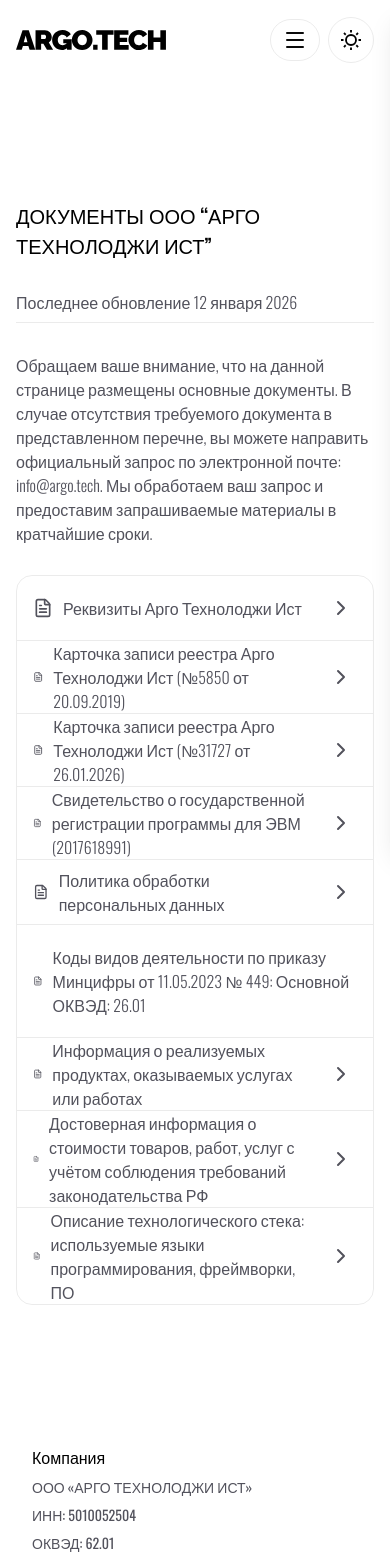
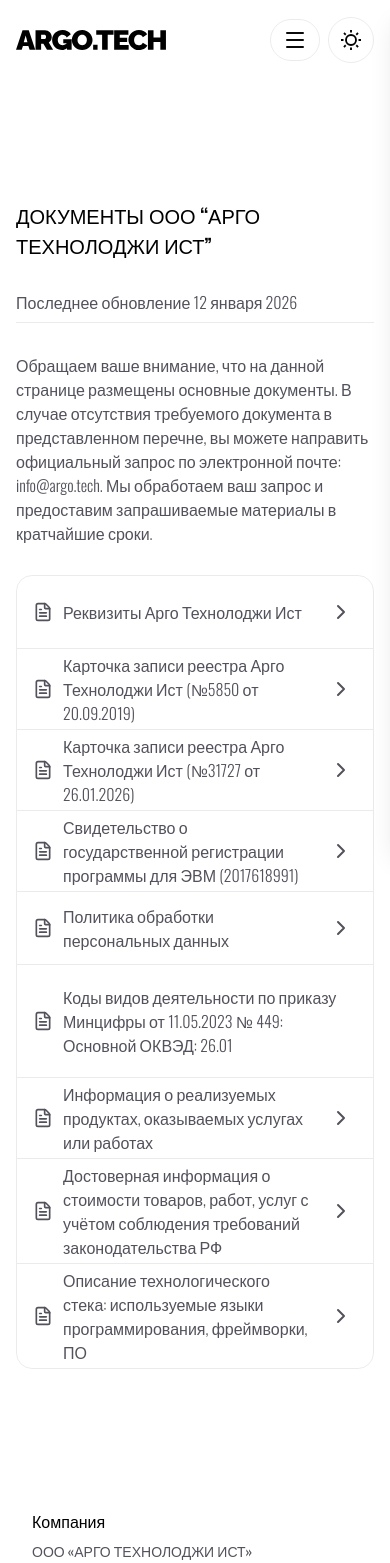
Before and after one commit to Slawone/argo-web, a Next.js app: page /documents in a window 390 px wide. Shown: the top 1563 px of the page. Built offline with nearby package versions, Linux system fonts and the light colour scheme.

Commit message:
Fixed module

```diff
--- a/src/app/documents/page.jsx
+++ b/src/app/documents/page.jsx
@@ -21,9 +21,9 @@ export default function DocumentsPage() {
         </p>
 
         <ul className="border border-black/8 dark:border-white/14 rounded-2xl">
-          <li className="flex items-center justify-between text-color font-light pl-4 border-b border-b-black/8 dark:border-b-white/14">
+          <li className="flex items-center justify-between text-color font-light pl-4 border-b border-b-black/8 dark:border-b-white/14 py-1 md:py-0">
             <span className="flex items-center gap-2.5">
-              <FileText width={20} height={20} />
+              <FileText width={20} height={20} className="shrink-0" />
               Реквизиты Арго Технолоджи Ист
             </span>
             <a
@@ -35,9 +35,9 @@ export default function DocumentsPage() {
               <ChevronRight />
             </a>
           </li>
-          <li className="flex items-center justify-between text-color font-light pl-4 border-b border-b-black/8 dark:border-b-white/14">
+          <li className="flex items-center justify-between text-color font-light pl-4 border-b border-b-black/8 dark:border-b-white/14 py-1 md:py-0">
             <span className="flex items-center gap-2.5">
-              <FileText width={20} height={20} />
+              <FileText width={20} height={20} className="shrink-0" />
               Карточка записи реестра Арго Технолоджи Ист (№5850 от 20.09.2019)
             </span>
             <a
@@ -49,9 +49,9 @@ export default function DocumentsPage() {
               <ChevronRight />
             </a>
           </li>
-          <li className="flex items-center justify-between text-color font-light pl-4 border-b border-b-black/8 dark:border-b-white/14">
+          <li className="flex items-center justify-between text-color font-light pl-4 border-b border-b-black/8 dark:border-b-white/14 py-1 md:py-0">
             <span className="flex items-center gap-2.5">
-              <FileText width={20} height={20} />
+              <FileText width={20} height={20} className="shrink-0" />
               Карточка записи реестра Арго Технолоджи Ист (№31727 от 26.01.2026)
             </span>
             <a
@@ -63,9 +63,9 @@ export default function DocumentsPage() {
               <ChevronRight />
             </a>
           </li>
-          <li className="flex items-center justify-between text-color font-light pl-4 border-b border-b-black/8 dark:border-b-white/14">
+          <li className="flex items-center justify-between text-color font-light pl-4 border-b border-b-black/8 dark:border-b-white/14 py-1 md:py-0">
             <span className="flex items-center gap-2.5">
-              <FileText width={20} height={20} />
+              <FileText width={20} height={20} className="shrink-0" />
               Свидетельство о государственной регистрации программы для ЭВМ
               (2017618991)
             </span>
@@ -78,9 +78,9 @@ export default function DocumentsPage() {
               <ChevronRight />
             </a>
           </li>
-          <li className="flex items-center justify-between text-color font-light pl-4 border-b border-b-black/8 dark:border-b-white/14">
+          <li className="flex items-center justify-between text-color font-light pl-4 border-b border-b-black/8 dark:border-b-white/14 py-1 md:py-0">
             <span className="flex items-center gap-2.5">
-              <FileText width={20} height={20} />
+              <FileText width={20} height={20} className="shrink-0" />
               Политика обработки персональных данных
             </span>
             <a
@@ -92,16 +92,16 @@ export default function DocumentsPage() {
               <ChevronRight />
             </a>
           </li>
-          <li className="flex items-center justify-between text-color font-light pl-4 border-b border-b-black/8 dark:border-b-white/14 py-5">
+          <li className="flex items-center justify-between text-color font-light px-4 border-b border-b-black/8 dark:border-b-white/14 py-5">
             <span className="flex items-center gap-2.5">
-              <FileText width={20} height={20} />
+              <FileText width={20} height={20} className="shrink-0" />
               Коды видов деятельности по приказу Минцифры от 11.05.2023 № 449:
               Основной ОКВЭД: 26.01
             </span>
           </li>
-          <li className="flex items-center justify-between text-color font-light pl-4 border-b border-b-black/8 dark:border-b-white/14">
+          <li className="flex items-center justify-between text-color font-light pl-4 border-b border-b-black/8 dark:border-b-white/14 py-1 md:py-0">
             <span className="flex items-center gap-2.5">
-              <FileText width={20} height={20} />
+              <FileText width={20} height={20} className="shrink-0" />
               Информация о реализуемых продуктах, оказываемых услугах или
               работах
             </span>
@@ -115,9 +115,9 @@ export default function DocumentsPage() {
             </a>
           </li>
 
-          <li className="flex items-center justify-between text-color font-light pl-4 border-b border-b-black/8 dark:border-b-white/14">
+          <li className="flex items-center justify-between text-color font-light pl-4 border-b border-b-black/8 dark:border-b-white/14 py-1 md:py-0">
             <span className="flex items-center gap-2.5">
-              <FileText width={20} height={20} />
+              <FileText width={20} height={20} className="shrink-0" />
               Достоверная информация о стоимости товаров, работ, услуг с учётом
               соблюдения требований законодательства РФ
             </span>
@@ -131,9 +131,9 @@ export default function DocumentsPage() {
             </a>
           </li>
 
-          <li className="flex items-center justify-between text-color font-light pl-4">
+          <li className="flex items-center justify-between text-color font-light pl-4 py-1 md:py-0">
             <span className="flex items-center gap-2.5">
-              <FileText width={20} height={20} />
+              <FileText width={20} height={20} className="shrink-0" />
               Описание технологического стека: используемые языки
               программирования, фреймворки, ПО
             </span>
```
